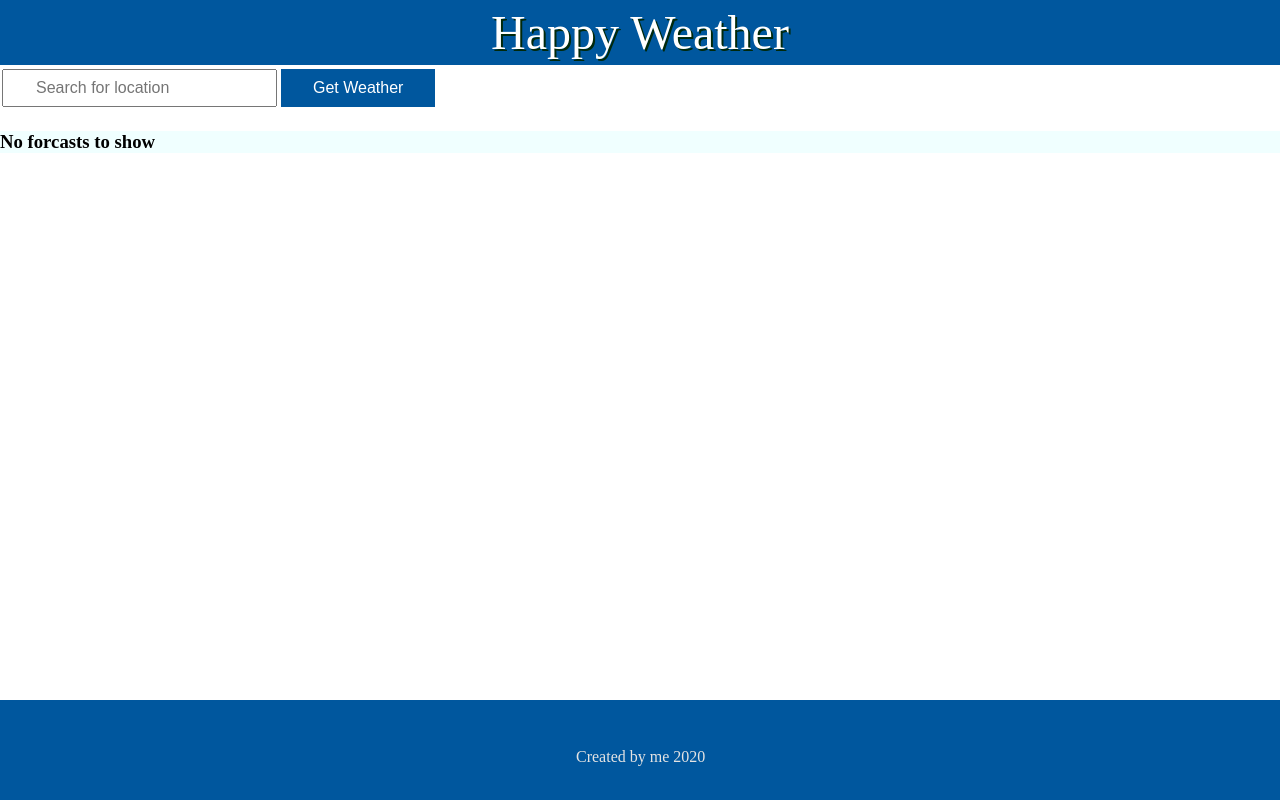
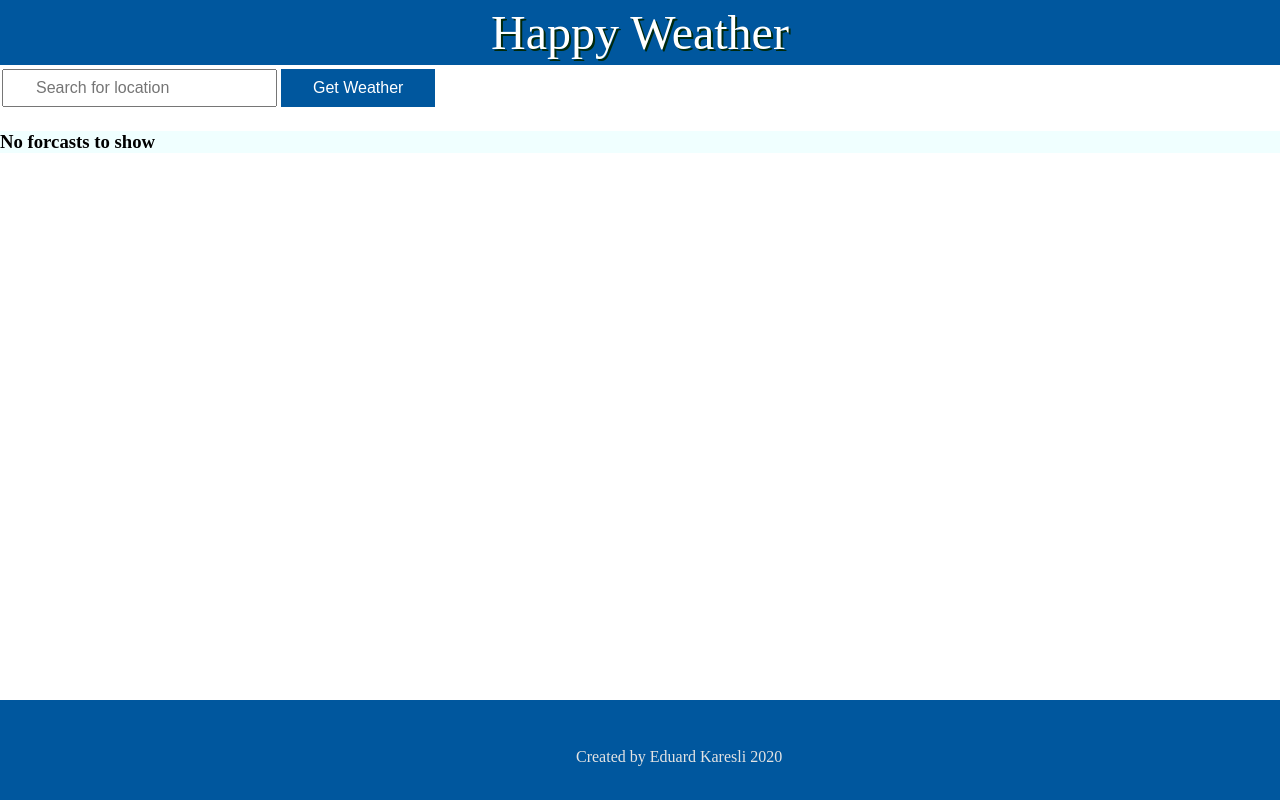
Before and after one commit to edkaresli/wa_frontend, a React (Create React App) app: page / in a window 1280 px wide. Built offline with nearby package versions, Linux system fonts and the light colour scheme; the HTML template or start-up script is replaced by a standard one.

Commit message:
Minor addition

```diff
--- a/src/components/Footer.js
+++ b/src/components/Footer.js
@@ -9,7 +9,7 @@ class Footer extends React.Component {
 
   render() {
     return (
-      <footer className="footer_style"><div>Created by me 2020</div></footer>
+      <footer className="footer_style"><div>Created by Eduard Karesli 2020</div></footer>
     );
   }
 }
```
